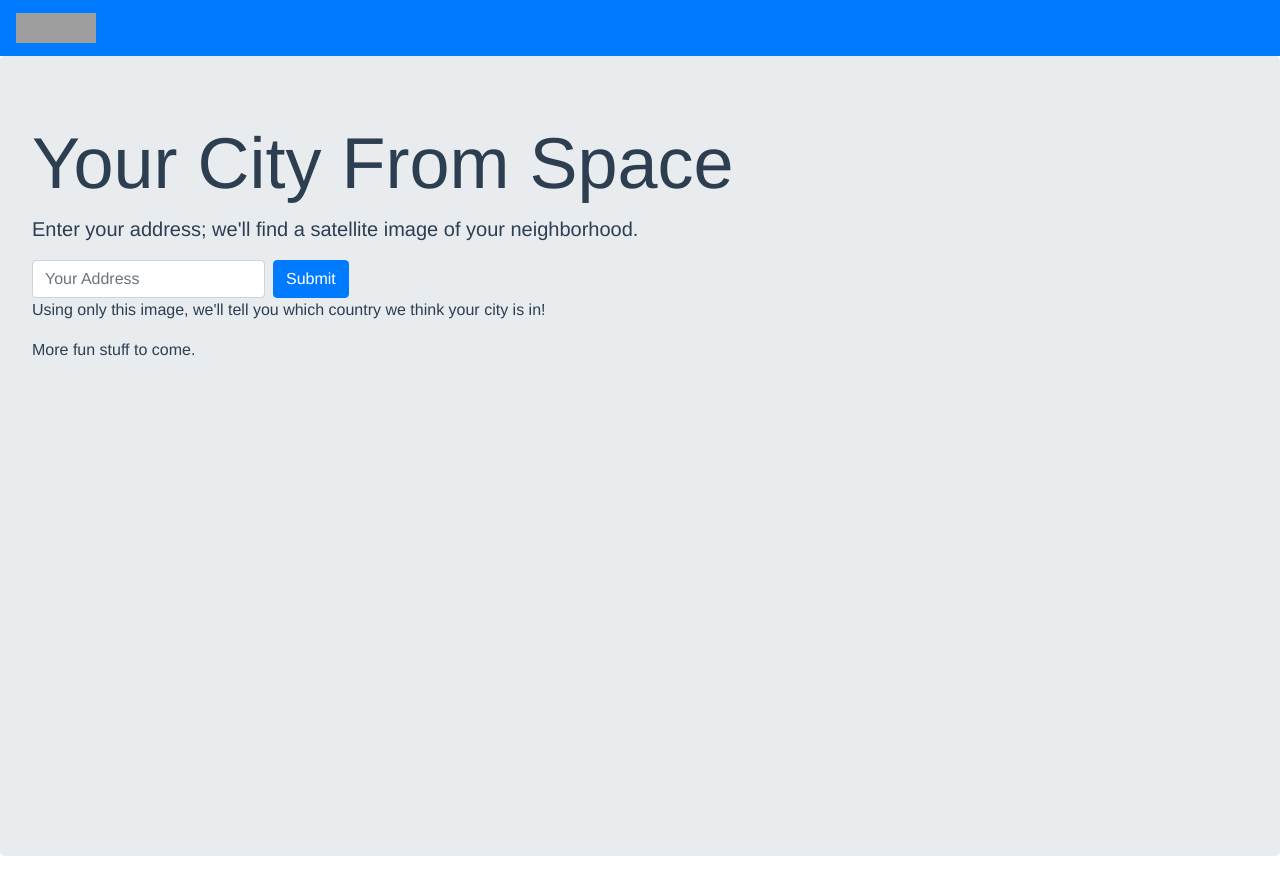
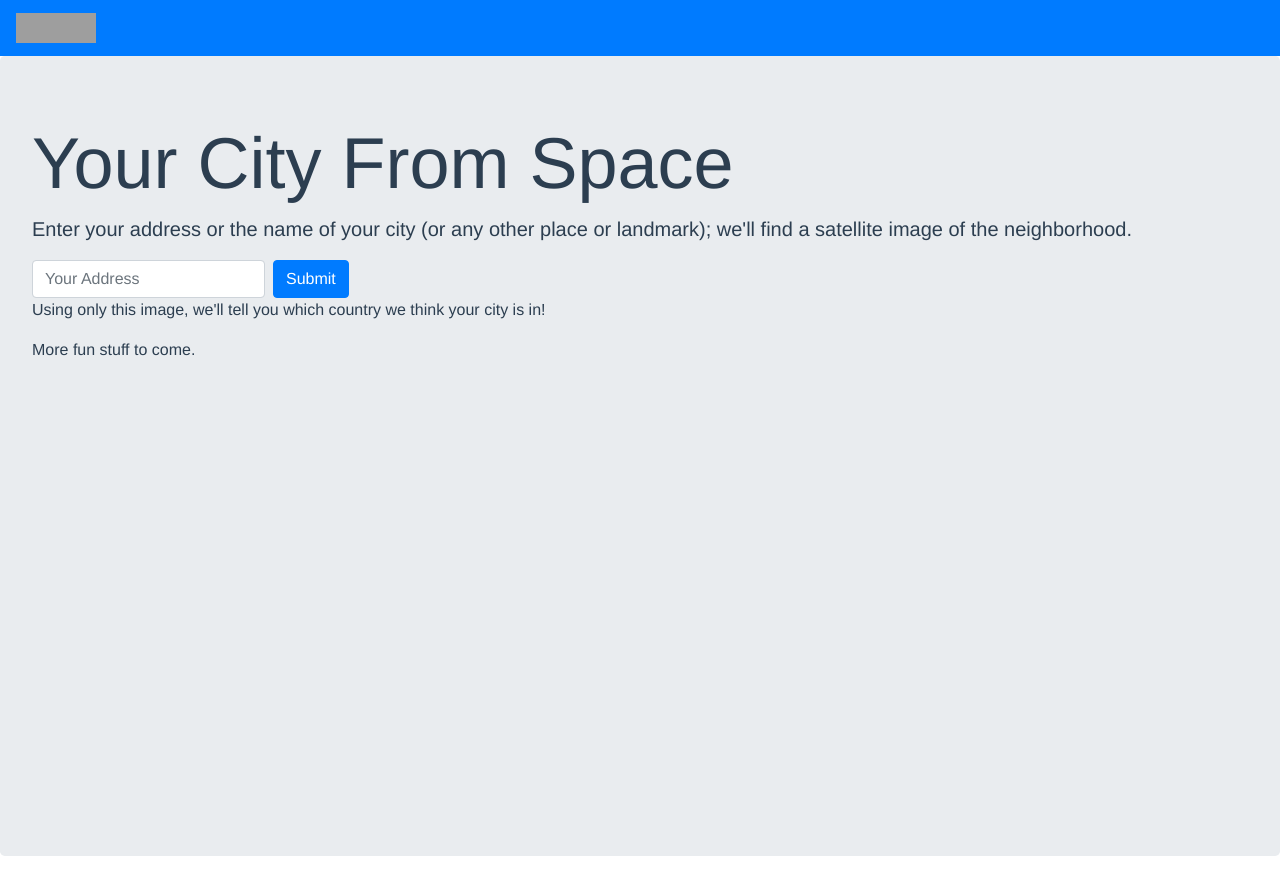
Before and after one commit to henripal/maps_webapp, a Vue app in the folder frontend/: page /#/ in a window 1280 px wide. Built offline with nearby package versions, Linux system fonts and the light colour scheme; grey boxes are pictures that could not be loaded.

Commit message:
changed splash

```diff
--- a/frontend/src/components/Home.vue
+++ b/frontend/src/components/Home.vue
@@ -1,6 +1,6 @@
 <template>
 
-  <b-jumbotron header="Your City From Space" lead="Enter your address; we'll find a satellite image of your neighborhood." >
+  <b-jumbotron header="Your City From Space" lead="Enter your address or the name of your city (or any other place or landmark); we'll find a satellite image of the neighborhood." >
     <b-form @submit="onSubmit" inline>
         <!-- <label class="sr-only" label-for="address">Your Address:</label> -->
         <b-input class="mb-2 mr-sm-2 mb-sm-0" id="address" v-model="address" placeholder="Your Address" />
```
